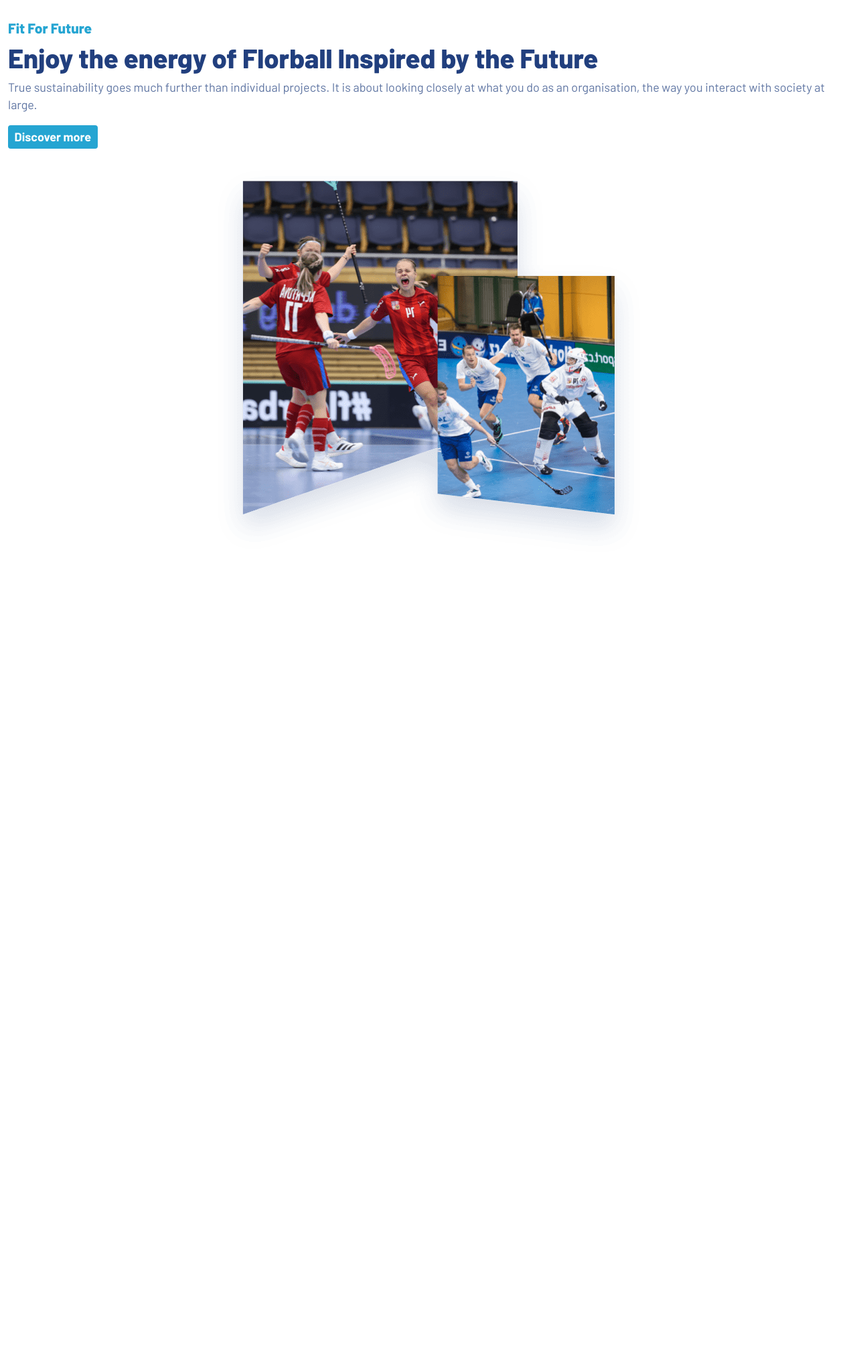
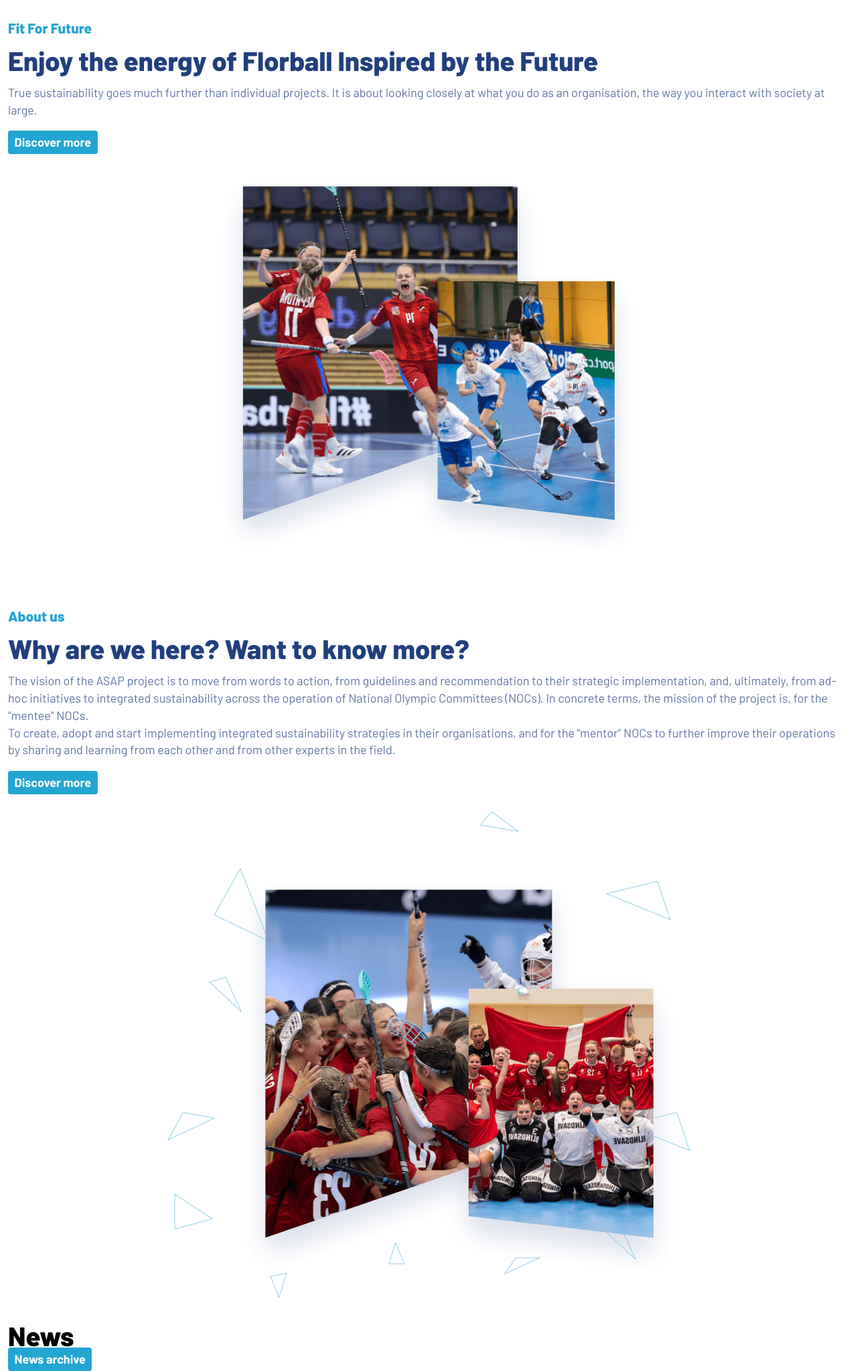
Before and after one commit to davidberka/florbal-esports, a plain HTML site: page index.html in a window 1280 px wide. Shown: the part 83-2130 px from the top of the page at 67% size. Before the commit the page ends 969 px from the top, so only its background shows below. Drawn offline with Linux system fonts and the light colour scheme.

Commit message:
Thrid Commit

```diff
--- a/index.html
+++ b/index.html
@@ -56,8 +56,20 @@
             </div>
         </section>
         <section class="hp_about">
+            <div class="hp_about_img_container">
+                <img src="./images/about-img.png" alt="">
+            </div>
+            <div class="hp_about_content">
+                <h3>About us</h3>
+                <h1>Why are we here? Want to know more?</h1>
+                <p>The vision of the ASAP project is to move from words to action, from guidelines and recommendation to their strategic implementation, and, ultimately, from ad-hoc initiatives to integrated sustainability across the operation of National Olympic Committees (NOCs). In concrete terms, the mission of the project is, for the “mentee” NOCs. <br> To create, adopt and start implementing integrated sustainability strategies in their organisations, and for the “mentor” NOCs to further improve their operations by sharing and learning from each other and from other experts in the field.</p>
+                <a href="#">Discover more</a>
+            </div>
+        </section>
+        <section class="news">
             <div>
-                <img src="" alt="">
+                <h1>News</h1>
+                <a href="#">News archive</a>
             </div>
         </section>
     </main>
--- a/scss/_hp.scss
+++ b/scss/_hp.scss
@@ -2,13 +2,13 @@
     padding: 0 $mobile_spacingX;
 }
 
-.hp_hero {
+.hp_hero, .hp_about {
     padding: $mobile_sectionSpacingY 0;
     display: flex;
     flex-direction: column;
 }
 
-.hp_hero_content {
+.hp_hero_content, .hp_about_content {
     margin-bottom: $mobile_sectionSpacingY;
     h3 {
         color: $light_blue;
@@ -22,11 +22,15 @@
 
     p {
         color: $medium_blue;
-        margin-bottom: calc(#{$mobile_textSpacing} + 1rem);
+        margin-bottom: 1.5rem;
     }
 }
 
-.hp_hero_img_container {
+.hp_hero_img_container, .hp_about_img_container {
     display: flex;
     justify-content: center;
 }
+
+.hp_about {
+    flex-direction: column-reverse;
+}
--- /dev/null
+++ b/scss/_news.scss
@@ -0,0 +1,3 @@
+.news {
+
+}
--- a/scss/_variables.scss
+++ b/scss/_variables.scss
@@ -8,4 +8,4 @@ $mobile_spacingX: 0.75rem;
 $mobile_sectionSpacingY: 2rem;
 
 // spacing
-$mobile_textSpacing: 0.5rem;
+$mobile_textSpacing: 0.75rem;
--- a/scss/style.scss
+++ b/scss/style.scss
@@ -2,3 +2,4 @@
 @import './globals';
 @import './header';
 @import './hp';
+@import './news';
```
Also changed, not shown: css/style.css, images/about-img.png (added), 1 other file.
